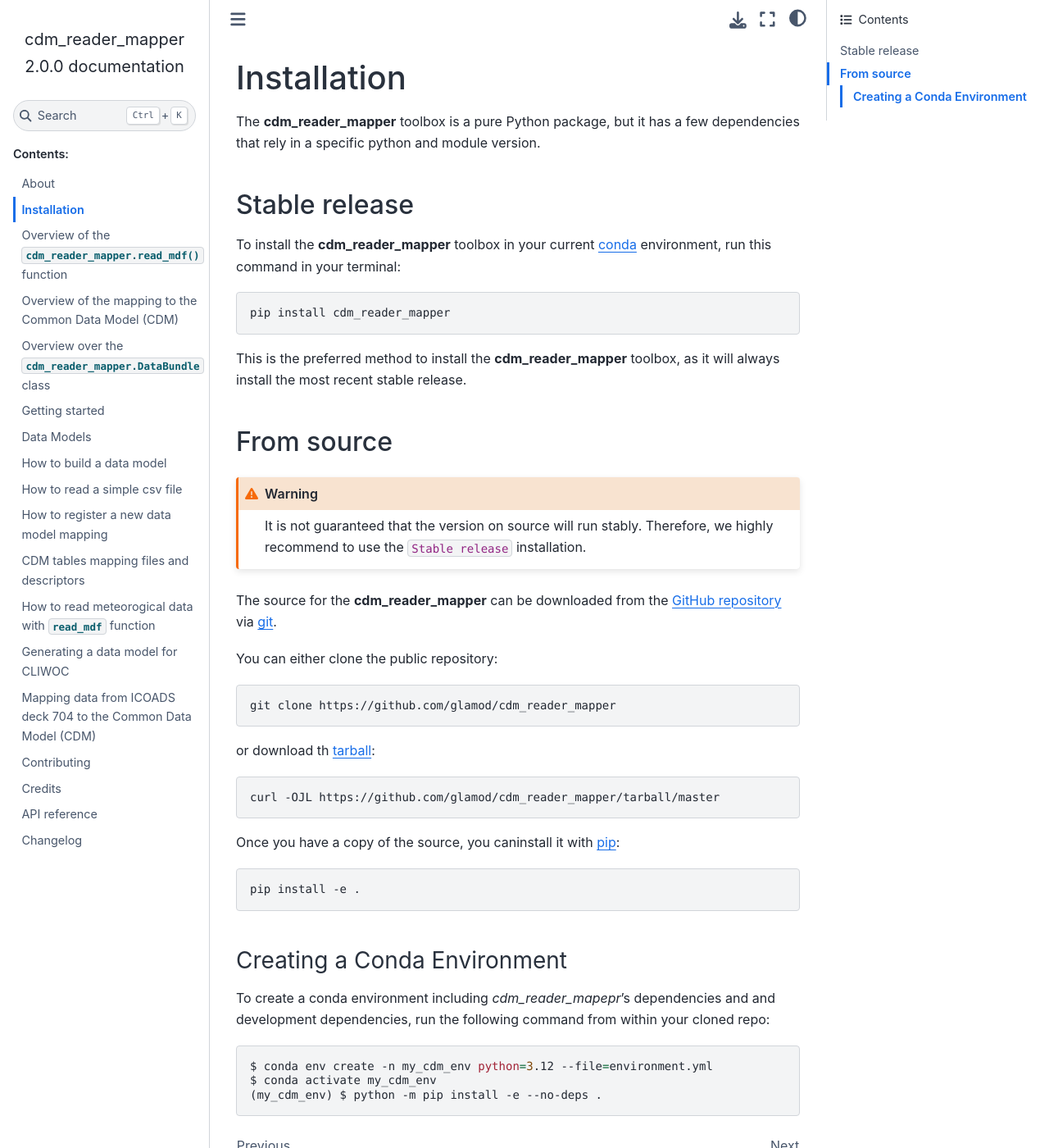
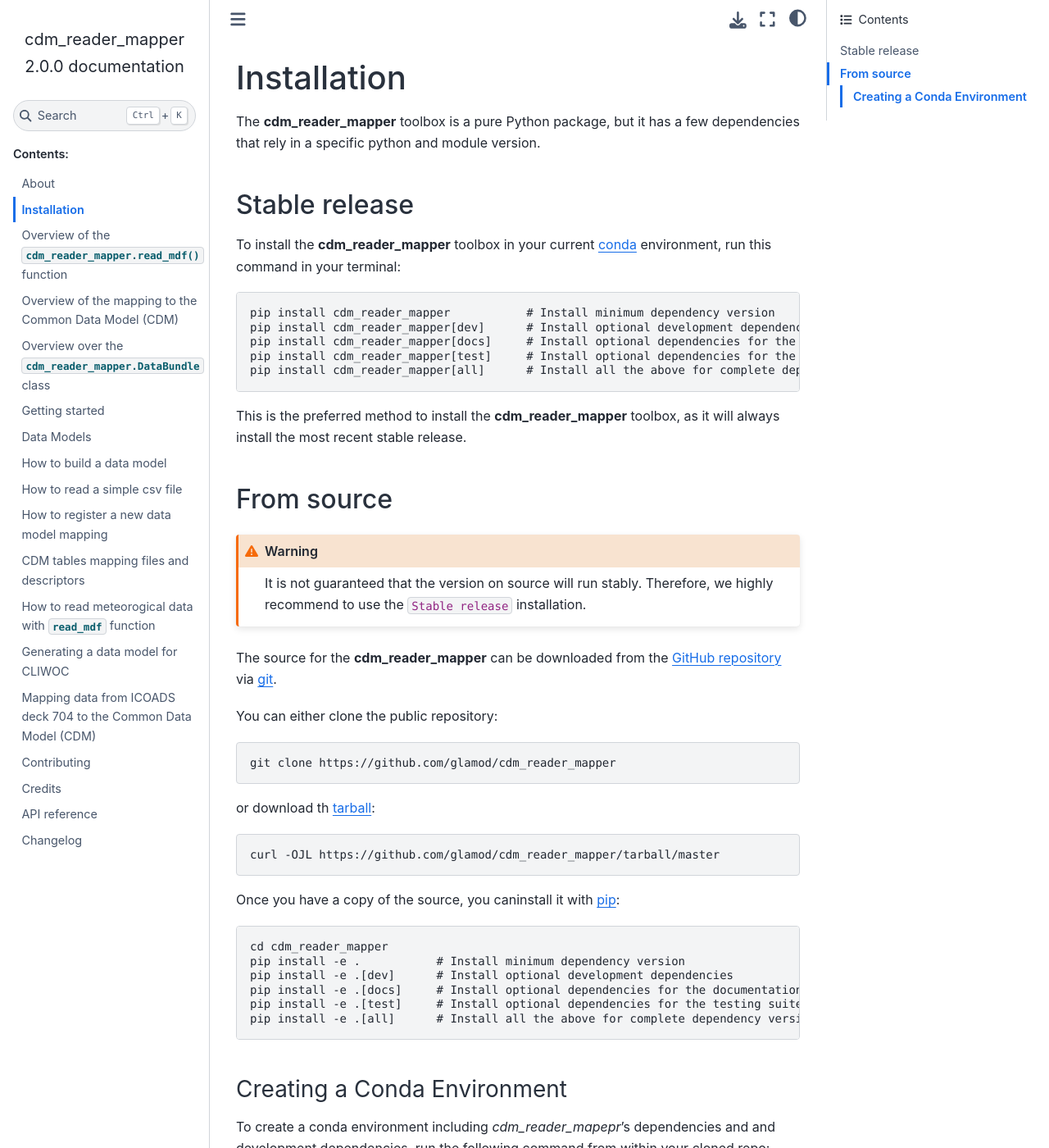
Before and after one commit to glamod/cdm_reader_mapper, a Sphinx documentation site: the page built from docs/tool-set-up.rst, in a window 1280 px wide and 1400 px high. Shown: the whole window at 82% size. Built offline with Sphinx 7.4.7 and the Sphinx Book theme 1.1.4, drawn with Linux system fonts in a browser that asks for light colours.

Commit message:
add installation of optional dependencies

```diff
--- a/docs/tool-set-up.rst
+++ b/docs/tool-set-up.rst
@@ -15,7 +15,11 @@
 
 .. code-block:: console
 
-  pip install cdm_reader_mapper
+    pip install cdm_reader_mapper           # Install minimum dependency version
+    pip install cdm_reader_mapper[dev]      # Install optional development dependencies
+    pip install cdm_reader_mapper[docs]     # Install optional dependencies for the documentation
+    pip install cdm_reader_mapper[test]     # Install optional dependencies for the testing suite
+    pip install cdm_reader_mapper[all]      # Install all the above for complete dependency version
 
 This is the preferred method to install the **cdm_reader_mapper** toolbox, as it will always install the most recent stable release.
 
@@ -44,7 +48,12 @@
 
 .. code-block:: console
 
-   pip install -e .
+    cd cdm_reader_mapper
+    pip install -e .           # Install minimum dependency version
+    pip install -e .[dev]      # Install optional development dependencies
+    pip install -e .[docs]     # Install optional dependencies for the documentation
+    pip install -e .[test]     # Install optional dependencies for the testing suite
+    pip install -e .[all]      # Install all the above for complete dependency version
 
 Creating a Conda Environment
 ----------------------------
```
Also changed, not shown: README.rst (+10 -2 lines).
